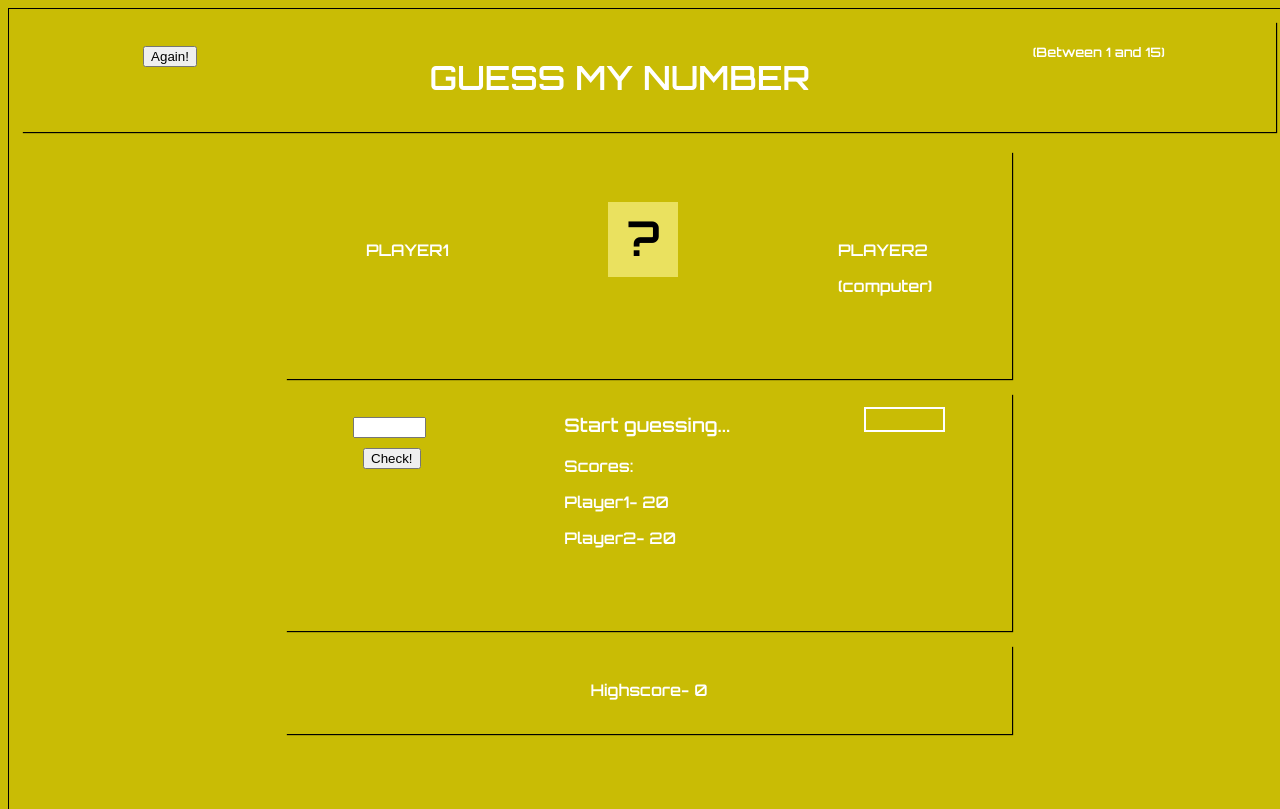
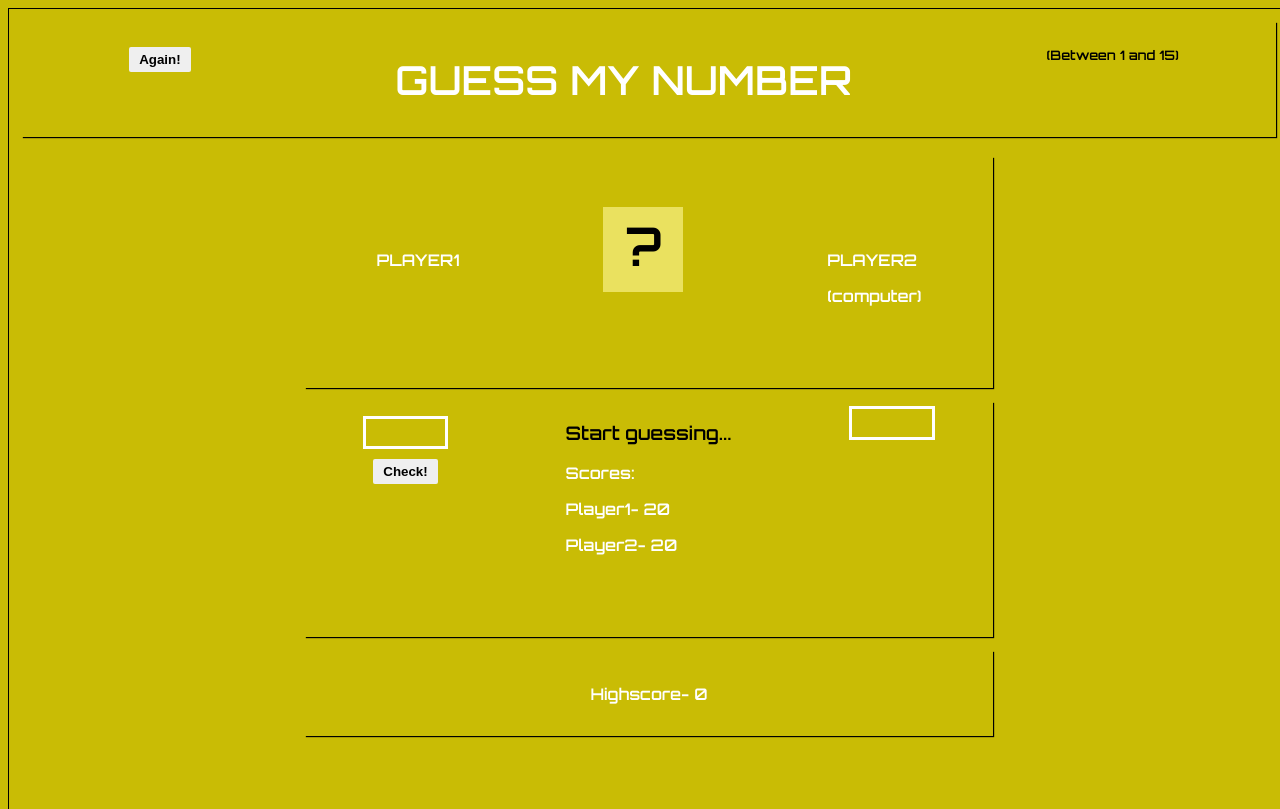
Before and after one commit to ShainAliiev/Guess_My_Number, a plain HTML site: page index.html in a window 1280 px wide. Shown: the top 809 px of the page. Drawn offline with Linux system fonts and the light colour scheme.

Commit message:
css changes added

```diff
--- a/index.html
+++ b/index.html
@@ -10,7 +10,7 @@
   <body>
     <div class="bodyContainer">
       <div class="child" id="header">
-        <div id="header1stItem"> <button id="again" >Again!</button> </div>
+        <div id="header1stItem"> <button id="again" class="button">Again!</button> </div>
         <div id="title">GUESS MY NUMBER</div>
         <div id="between">(Between 1 and 15)</div>
       </div>
@@ -25,7 +25,7 @@
       <div class="child" id="boxTwo">
         <div id="boxTwo1stItem">
             <input id="input1" type="number">
-            <button id="check">Check!</button>
+            <button id="check" class="button">Check!</button>
         </div>
         <div id="boxTwo2ndItem">
             <h3 id="high">Start guessing...</h3>
@@ -34,6 +34,7 @@
             <p id="pl2score">Player2-  20</p>
         </div>
         <div id="input2"></div>
+
         </div>
         <div class="child" id="boxThree">
             <div id="highscore">Highscore-  0</div>
--- a/style.css
+++ b/style.css
@@ -9,7 +9,7 @@ body {
 }
 
 #title {
-  font-size: 25pt;
+  font-size: 30pt;
   font-weight: 500;
   text-align: center;
   color: white;
@@ -23,16 +23,17 @@ body {
   font-size: small;
   /* margin-right: -240px; */
   margin-top: -50px;
+  color: black;
 }
 
 #question {
   padding-top: 5px;
   margin-top: 50px;
-  font-size: 36pt;
+  font-size: 40pt;
   text-align: center;
   background-color: #eae15f;
-  height: 70px;
-  width: 70px;
+  height: 80px;
+  width: 80px;
   color: black;
 }
 
@@ -97,14 +98,27 @@ button {
 }
 
 #input1 {
-  width: 65px;
+  width: 75px;
+  height: 21px;
   text-align: center;
+  background-color: #c9bc05;
+  color: white;
+  border: 3px solid white;
+  padding-top: 3px;
+
+  font-family: "Orbitron";
+  padding-top: 3px;
+  padding-bottom: 3px;
+  font-size: 20px;
 }
 
 #input2 {
-  border: 2px solid white;
-  width: 77px;
-  height: 21px;
+  border: 3px solid white;
+  width: 80px;
+  height: 24px;
+  padding-top: 2px;
+  padding-bottom: 2px;
+  font-size: 20px;
 
   text-align: center;
 }
@@ -112,3 +126,29 @@ button {
 .bg {
   background-color: #4256e9;
 }
+
+.button {
+  font-weight: bold;
+  border-radius: 2px;
+  padding-top: 5px;
+  padding-bottom: 5px;
+  padding-right: 10px;
+  padding-left: 10px;
+  border: none;
+  transition: background-color 0.15s;
+  color: 0.15s;
+}
+
+.button:hover {
+  background-color: rgb(13, 13, 239);
+  color: azure;
+  box-shadow: 0px 5px 10px rgba(0, 0, 0, 0.3);
+}
+
+.button:active {
+  opacity: 0.5;
+}
+
+#high {
+  color: rgb(0, 0, 0);
+}
```
